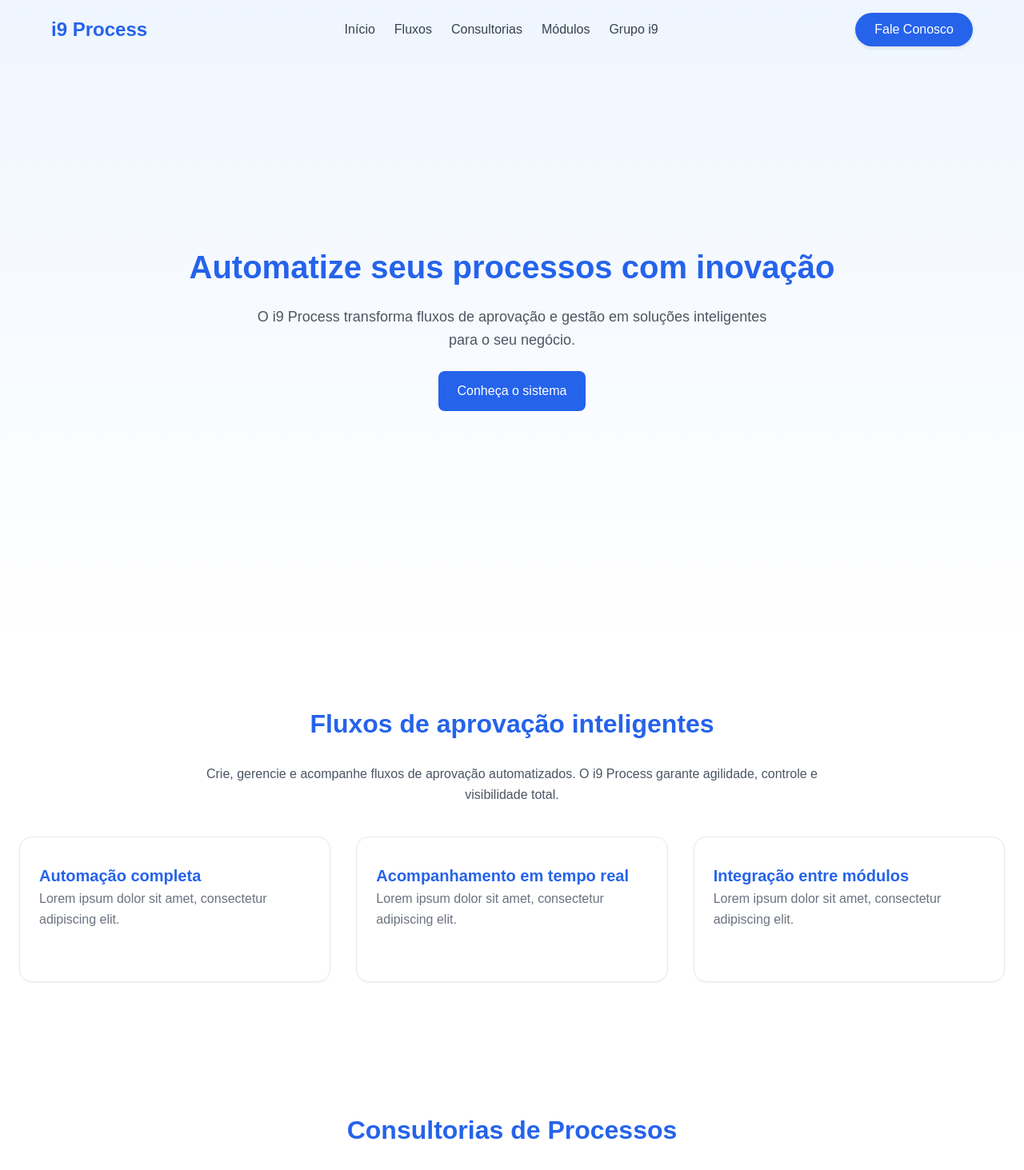
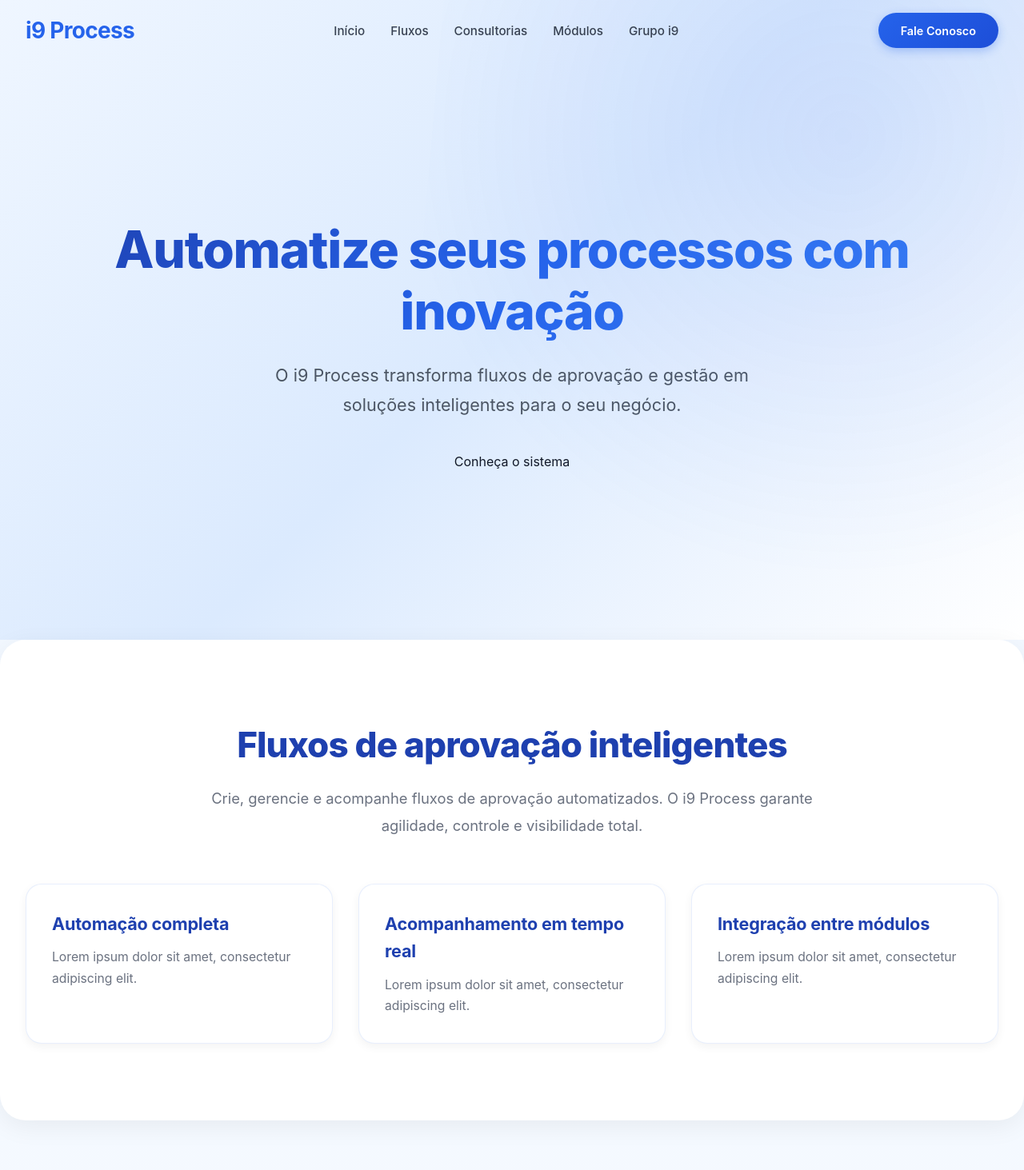
Before and after one commit to lucas-azv/landing-page-i9process, a React (Vite) app in the folder i9-process-landing/: page / in a window 1280 px wide. Shown: the top 1463 px of the page at 80% size. Built offline with nearby package versions, Linux system fonts and the light colour scheme.

Commit message:
estilização da página

```diff
--- a/i9-process-landing/src/styles/style.css
+++ b/i9-process-landing/src/styles/style.css
@@ -1,6 +1,8 @@
-/* src/styles/style.css */
+/* src/styles/style.css - Estilização Moderna i9 Process */
 
-/* Reset básico */
+/* ============================================
+   RESET E BASE
+============================================ */
 * {
   margin: 0;
   padding: 0;
@@ -8,145 +10,287 @@
 }
 
 body {
-  font-family: sans-serif;
-  color: #1f2937; /* text-gray-900 */
+  font-family: 'Inter', -apple-system, BlinkMacSystemFont, 'Segoe UI', sans-serif;
+  color: #111827;
   line-height: 1.6;
+  overflow-x: hidden;
+  background: linear-gradient(to bottom, #eff6ff, #ffffff);
+}
+
+html {
+  scroll-behavior: smooth;
 }
 
 a {
   text-decoration: none;
+  color: inherit;
 }
 
-/* Navbar */
+/* ============================================
+   NAVBAR - Moderno e Flutuante
+============================================ */
 header {
   position: fixed;
   top: 0;
   left: 0;
   right: 0;
-  z-index: 50;
-  transition: all 0.3s;
+  z-index: 1000;
+  transition: all 0.3s cubic-bezier(0.4, 0, 0.2, 1);
   background: transparent;
 }
 
 header.scrolled {
-  background: rgba(255, 255, 255, 0.8);
-  backdrop-filter: blur(10px);
-  box-shadow: 0 4px 6px rgba(0,0,0,0.1);
+  background: rgba(255, 255, 255, 0.85);
+  backdrop-filter: blur(20px);
+  box-shadow: 0 4px 20px rgba(0, 0, 0, 0.08);
+  border-bottom: 1px solid rgba(37, 99, 235, 0.1);
 }
 
 nav {
-  max-width: 1200px;
+  max-width: 1280px;
   margin: 0 auto;
   display: flex;
   justify-content: space-between;
   align-items: center;
-  padding: 1rem 1.5rem;
+  padding: 1rem 2rem;
 }
 
 nav h1 {
-  font-size: 1.5rem;
-  font-weight: bold;
-  color: #2563eb; /* azul */
+  font-size: 1.75rem;
+  font-weight: 700;
+  color: #2563eb;
+  letter-spacing: -0.025em;
+  transition: transform 0.2s;
+}
+
+nav h1:hover {
+  transform: scale(1.05);
 }
 
 nav ul {
   display: flex;
-  gap: 1.5rem;
+  gap: 2rem;
   list-style: none;
+  align-items: center;
 }
 
 nav ul li a {
-  color: #374151; /* gray-700 */
+  color: #374151;
   font-weight: 500;
-  transition: color 0.2s;
+  font-size: 0.95rem;
+  transition: all 0.2s;
+  position: relative;
+  padding: 0.5rem 0;
+}
+
+nav ul li a::after {
+  content: '';
+  position: absolute;
+  bottom: 0;
+  left: 0;
+  width: 0;
+  height: 2px;
+  background: linear-gradient(90deg, #2563eb, #3b82f6);
+  transition: width 0.3s ease;
 }
 
 nav ul li a:hover {
   color: #2563eb;
 }
 
+nav ul li a:hover::after {
+  width: 100%;
+}
+
 nav a.button {
-  background-color: #2563eb;
+  background: linear-gradient(135deg, #2563eb, #1d4ed8);
   color: white;
-  padding: 0.5rem 1.5rem;
+  padding: 0.65rem 1.75rem;
   border-radius: 9999px;
-  font-weight: 500;
-  box-shadow: 0 2px 4px rgba(0,0,0,0.1);
-  transition: all 0.2s;
+  font-weight: 600;
+  font-size: 0.9rem;
+  box-shadow: 0 4px 12px rgba(37, 99, 235, 0.3);
+  transition: all 0.3s cubic-bezier(0.4, 0, 0.2, 1);
+  position: relative;
+  overflow: hidden;
+}
+
+nav a.button::before {
+  content: '';
+  position: absolute;
+  top: 0;
+  left: -100%;
+  width: 100%;
+  height: 100%;
+  background: linear-gradient(90deg, transparent, rgba(255,255,255,0.3), transparent);
+  transition: left 0.5s;
+}
+
+nav a.button:hover::before {
+  left: 100%;
 }
 
 nav a.button:hover {
-  background-color: #1d4ed8;
-  transform: scale(1.05);
-  box-shadow: 0 4px 8px rgba(0,0,0,0.2);
+  transform: translateY(-2px) scale(1.05);
+  box-shadow: 0 8px 20px rgba(37, 99, 235, 0.4);
 }
 
-/* Hero */
+/* ============================================
+   HERO SECTION - Impactante
+============================================ */
+/* Hero Section - Corrigido */
 #hero {
+  width: 100vw; /* ocupa toda a largura da tela */
   min-height: 100vh;
   display: flex;
   flex-direction: column;
   justify-content: center;
   align-items: center;
   text-align: center;
-  padding-top: 6rem;
-  padding-left: 1.5rem;
-  padding-right: 1.5rem;
-  background: linear-gradient(to bottom, #eff6ff, #ffffff);
+  padding: 8rem 2rem 4rem;
+  margin: 0;
+  background: linear-gradient(135deg, #eff6ff 0%, #dbeafe 50%, #ffffff 100%);
+  position: relative;
+  overflow: hidden;
+}
+
+#hero::before {
+  content: '';
+  position: absolute;
+  top: -50%;
+  right: -20%;
+  width: 80%;
+  height: 150%;
+  background: radial-gradient(circle, rgba(37, 99, 235, 0.1) 0%, transparent 70%);
+  animation: float 20s ease-in-out infinite;
+}
+
+@keyframes float {
+  0%, 100% { transform: translate(0, 0) rotate(0deg); }
+  33% { transform: translate(30px, -30px) rotate(5deg); }
+  66% { transform: translate(-20px, 20px) rotate(-5deg); }
 }
 
 #hero h2 {
-  font-size: 2.5rem;
-  font-weight: bold;
-  color: #2563eb;
-  margin-bottom: 1rem;
+  font-size: clamp(2.5rem, 6vw, 4rem);
+  font-weight: 800;
+  background: linear-gradient(135deg, #1e40af, #2563eb, #3b82f6);
+  -webkit-background-clip: text;
+  -webkit-text-fill-color: transparent;
+  background-clip: text;
+  margin-bottom: 1.5rem;
+  line-height: 1.2;
+  letter-spacing: -0.02em;
+  animation: fadeInUp 0.8s ease;
+}
+
+@keyframes fadeInUp {
+  from {
+    opacity: 0;
+    transform: translateY(30px);
+  }
+  to {
+    opacity: 1;
+    transform: translateY(0);
+  }
 }
 
 #hero p {
-  color: #4b5563; /* gray-600 */
-  font-size: 1.125rem;
-  max-width: 40rem;
-  margin-bottom: 1.5rem;
+  color: #4b5563;
+  font-size: clamp(1.1rem, 2vw, 1.35rem);
+  max-width: 42rem;
+  margin: 0 auto 2.5rem;
+  line-height: 1.7;
+  animation: fadeInUp 0.8s ease 0.2s backwards;
 }
 
-#hero a {
-  background-color: #2563eb;
-  color: white;
-  padding: 0.75rem 1.5rem;
-  border-radius: 0.5rem;
-  font-weight: 500;
-  transition: background-color 0.3s;
+#hero .cta-buttons {
+  display: flex;
+  gap: 1rem;
+  justify-content: center;
+  flex-wrap: wrap;
+  animation: fadeInUp 0.8s ease 0.4s backwards;
 }
 
-#hero a:hover {
-  background-color: #1d4ed8;
+#hero a.primary {
+  background: linear-gradient(135deg, #2563eb, #1d4ed8);
+  color: white;
+  padding: 1rem 2.5rem;
+  border-radius: 9999px;
+  font-weight: 600;
+  font-size: 1.05rem;
+  box-shadow: 0 8px 20px rgba(37, 99, 235, 0.3);
+  transition: all 0.3s cubic-bezier(0.4, 0, 0.2, 1);
+  display: inline-flex;
+  align-items: center;
+  gap: 0.5rem;
 }
 
-/* Sections comuns */
+#hero a.primary:hover {
+  transform: translateY(-3px);
+  box-shadow: 0 12px 28px rgba(37, 99, 235, 0.4);
+}
+
+#hero a.secondary {
+  background: white;
+  color: #2563eb;
+  padding: 1rem 2.5rem;
+  border-radius: 9999px;
+  font-weight: 600;
+  font-size: 1.05rem;
+  border: 2px solid #2563eb;
+  transition: all 0.3s;
+}
+
+#hero a.secondary:hover {
+  background: #eff6ff;
+  transform: translateY(-3px);
+}
+
+/* ============================================
+   SECTIONS - Espaçamento e Layout
+============================================ */
 section {
-  padding: 5rem 1.5rem;
+  width: 100%;
+  padding: 6rem 2rem;
+  max-width: 1280px;
+  margin: 0 auto;
+  position: relative;
+}
+
+section.full-width {
+  max-width: 100%;
+  padding-left: 0;
+  padding-right: 0;
 }
 
 section h3 {
-  font-size: 2rem;
-  font-weight: bold;
-  color: #2563eb;
-  margin-bottom: 1.5rem;
-  text-align: center; /* já estava centralizado, mas reforçado */
+  font-size: clamp(2rem, 4vw, 2.75rem);
+  font-weight: 800;
+  color: #1e40af;
+  margin-bottom: 1rem;
+  text-align: center;
+  letter-spacing: -0.02em;
 }
 
-section p {
-  color: #4b5563;
-  margin-bottom: 2.5rem;
+section > p {
+  color: #6b7280;
+  font-size: 1.15rem;
+  margin-bottom: 3.5rem;
   max-width: 48rem;
   margin-left: auto;
   margin-right: auto;
   text-align: center;
+  line-height: 1.8;
 }
 
+/* ============================================
+   GRID SYSTEM
+============================================ */
 .grid {
   display: grid;
   gap: 2rem;
+  margin-top: 3rem;
 }
 
 @media(min-width: 640px) {
@@ -161,37 +305,182 @@ section p {
   }
 }
 
-/* Modulos e Consultorias / Fluxos cards */
+/* ============================================
+   CARDS - Modernos com Glassmorphism
+============================================ */
 .card {
-  border: 1px solid #e5e7eb;
-  border-radius: 1rem;
-  padding: 1.5rem;
-  box-shadow: 0 1px 2px rgba(0,0,0,0.05);
-  transition: all 0.2s;
+  background: white;
+  border: 1px solid rgba(37, 99, 235, 0.1);
+  border-radius: 1.25rem;
+  padding: 2rem;
+  box-shadow: 0 4px 12px rgba(0, 0, 0, 0.05);
+  transition: all 0.4s cubic-bezier(0.4, 0, 0.2, 1);
+  position: relative;
+  overflow: hidden;
+}
+
+.card::before {
+  content: '';
+  position: absolute;
+  top: 0;
+  left: 0;
+  right: 0;
+  height: 4px;
+  background: linear-gradient(90deg, #2563eb, #3b82f6, #60a5fa);
+  transform: scaleX(0);
+  transition: transform 0.4s;
+}
+
+.card:hover::before {
+  transform: scaleX(1);
 }
 
 .card:hover {
-  box-shadow: 0 4px 8px rgba(0,0,0,0.1);
-  background-color: #eff6ff;
+  transform: translateY(-8px);
+  box-shadow: 0 12px 28px rgba(37, 99, 235, 0.15);
+  border-color: rgba(37, 99, 235, 0.3);
+  background: linear-gradient(135deg, #ffffff 0%, #f0f9ff 100%);
+}
+
+.card-icon {
+  width: 60px;
+  height: 60px;
+  background: linear-gradient(135deg, #dbeafe, #bfdbfe);
+  border-radius: 1rem;
+  display: flex;
+  align-items: center;
+  justify-content: center;
+  font-size: 1.75rem;
+  margin-bottom: 1.25rem;
+  transition: all 0.3s;
+}
+
+.card:hover .card-icon {
+  transform: scale(1.1) rotate(5deg);
+  background: linear-gradient(135deg, #3b82f6, #2563eb);
+  color: white;
 }
 
 .card h4 {
-  font-size: 1.25rem;
-  font-weight: 600;
-  color: #2563eb;
-  margin-top: 0.5rem;
+  font-size: 1.35rem;
+  font-weight: 700;
+  color: #1e40af;
+  margin-bottom: 0.75rem;
+  letter-spacing: -0.01em;
 }
 
 .card p {
   color: #6b7280;
-  text-align: left; /* novo */
+  line-height: 1.7;
+  text-align: left;
+  font-size: 0.98rem;
 }
 
-/* Grupo i9 */
+/* ============================================
+   FLUXOS SECTION - Destaque
+============================================ */
+#fluxos {
+  background: white;
+  border-radius: 2rem;
+  box-shadow: 0 8px 32px rgba(0, 0, 0, 0.06);
+}
+
+/* ============================================
+   CONSULTORIAS - Background Azul Gradiente
+============================================ */
+#consultorias {
+  background: linear-gradient(135deg, #1e40af 0%, #2563eb 50%, #3b82f6 100%);
+  color: white;
+  border-radius: 2rem;
+  margin: 4rem auto;
+  padding: 6rem 3rem;
+}
+
+#consultorias h3 {
+  color: white;
+}
+
+#consultorias p {
+  color: #dbeafe;
+}
+
+#consultorias .card {
+  background: rgba(255, 255, 255, 0.1);
+  backdrop-filter: blur(10px);
+  border: 1px solid rgba(255, 255, 255, 0.2);
+  color: white;
+}
+
+#consultorias .card h4 {
+  color: white;
+}
+
+#consultorias .card p {
+  color: #dbeafe;
+}
+
+#consultorias .card:hover {
+  background: rgba(255, 255, 255, 0.15);
+  border-color: rgba(255, 255, 255, 0.3);
+}
+
+/* ============================================
+   MÓDULOS - Cards Coloridos
+============================================ */
+#modulos .grid {
+  grid-template-columns: repeat(auto-fit, minmax(250px, 1fr));
+}
+
+#modulos .module-card {
+  background: linear-gradient(135deg, #2563eb, #1d4ed8);
+  color: white;
+  padding: 2.5rem;
+  border-radius: 1.5rem;
+  text-align: center;
+  box-shadow: 0 8px 20px rgba(37, 99, 235, 0.3);
+  transition: all 0.3s;
+  cursor: pointer;
+  border: none;
+}
+
+#modulos .module-card:hover {
+  transform: translateY(-10px) scale(1.02);
+  box-shadow: 0 16px 32px rgba(37, 99, 235, 0.4);
+}
+
+#modulos .module-card.green {
+  background: linear-gradient(135deg, #10b981, #059669);
+}
+
+#modulos .module-card.purple {
+  background: linear-gradient(135deg, #8b5cf6, #7c3aed);
+}
+
+#modulos .module-card.orange {
+  background: linear-gradient(135deg, #f59e0b, #d97706);
+}
+
+#modulos .module-card .icon {
+  font-size: 3rem;
+  margin-bottom: 1rem;
+}
+
+#modulos .module-card h4 {
+  color: white;
+  font-size: 1.5rem;
+  font-weight: 700;
+}
+
+/* ============================================
+   GRUPO i9 - Seção Especial
+============================================ */
 #grupo {
-  background-color: #2563eb;
+  background: linear-gradient(135deg, #111827 0%, #1f2937 100%);
   color: white;
   text-align: center;
+  border-radius: 2rem;
+  padding: 5rem 2rem;
+  margin: 4rem auto;
 }
 
 #grupo h3 {
@@ -199,52 +488,143 @@ section p {
 }
 
 #grupo p {
-  color: #dbeafe;
+  color: #d1d5db;
+  font-size: 1.2rem;
 }
 
 #grupo a {
-  background-color: white;
-  color: #2563eb;
-  padding: 0.75rem 1.5rem;
-  border-radius: 0.5rem;
-  font-weight: 600;
-  transition: background-color 0.3s;
+  background: white;
+  color: #111827;
+  padding: 1rem 2.5rem;
+  border-radius: 9999px;
+  font-weight: 700;
+  font-size: 1.05rem;
+  box-shadow: 0 8px 20px rgba(255, 255, 255, 0.2);
+  transition: all 0.3s;
+  display: inline-flex;
+  align-items: center;
+  gap: 0.5rem;
+  margin-top: 1rem;
 }
 
 #grupo a:hover {
-  background-color: #dbeafe;
+  transform: translateY(-3px);
+  box-shadow: 0 12px 28px rgba(255, 255, 255, 0.3);
+  background: #f3f4f6;
 }
 
-/* Contato */
-#contato input, #contato textarea {
+/* ============================================
+   CONTATO - Formulário Moderno
+============================================ */
+#contato {
+  max-width: 600px;
+  margin: 0 auto;
+}
+
+#contato input,
+#contato textarea {
   width: 100%;
-  padding: 0.75rem;
-  border-radius: 0.5rem;
-  border: 1px solid #d1d5db;
+  padding: 1rem 1.25rem;
+  border-radius: 0.75rem;
+  border: 2px solid #e5e7eb;
+  font-size: 1rem;
+  transition: all 0.3s;
+  background: white;
+  margin-bottom: 1.25rem;
+}
+
+#contato input:focus,
+#contato textarea:focus {
+  outline: none;
+  border-color: #2563eb;
+  box-shadow: 0 0 0 3px rgba(37, 99, 235, 0.1);
 }
 
 #contato textarea {
-  height: 8rem;
+  height: 10rem;
+  resize: vertical;
 }
 
 #contato button {
-  background-color: #2563eb;
+  width: 100%;
+  background: linear-gradient(135deg, #2563eb, #1d4ed8);
   color: white;
-  padding: 0.75rem 1.5rem;
-  border-radius: 0.5rem;
-  font-weight: 500;
-  transition: background-color 0.3s;
+  padding: 1rem 2rem;
+  border-radius: 0.75rem;
+  font-weight: 600;
+  font-size: 1.05rem;
+  border: none;
+  cursor: pointer;
+  box-shadow: 0 4px 12px rgba(37, 99, 235, 0.3);
+  transition: all 0.3s;
 }
 
 #contato button:hover {
-  background-color: #1d4ed8;
+  transform: translateY(-2px);
+  box-shadow: 0 8px 20px rgba(37, 99, 235, 0.4);
 }
 
-/* Footer */
+/* ============================================
+   FOOTER
+============================================ */
 footer {
-  background-color: #1e3a8a;
+  background: linear-gradient(135deg, #1e3a8a, #1e40af);
   color: #dbeafe;
   text-align: center;
-  padding: 1.5rem 0;
-  font-size: 0.875rem;
+  padding: 2.5rem 1rem;
+  font-size: 0.95rem;
+  border-top: 1px solid rgba(255, 255, 255, 0.1);
 }
+
+footer p {
+  margin: 0.5rem 0;
+}
+
+footer strong {
+  color: white;
+  font-weight: 700;
+}
+
+/* ============================================
+   RESPONSIVIDADE
+============================================ */
+@media (max-width: 768px) {
+  nav ul {
+    display: none;
+  }
+
+  nav a.button {
+    font-size: 0.85rem;
+    padding: 0.55rem 1.25rem;
+  }
+
+  section {
+    padding: 4rem 1.5rem;
+  }
+
+  #hero {
+    padding: 6rem 1.5rem 3rem;
+  }
+
+  #hero .cta-buttons {
+    flex-direction: column;
+  }
+
+  .card {
+    padding: 1.5rem;
+  }
+}
+
+/* ============================================
+   UTILIDADES
+============================================ */
+.text-gradient {
+  background: linear-gradient(135deg, #1e40af, #2563eb, #3b82f6);
+  -webkit-background-clip: text;
+  -webkit-text-fill-color: transparent;
+  background-clip: text;
+}
+
+.shadow-glow {
+  box-shadow: 0 0 30px rgba(37, 99, 235, 0.3);
+}
```
